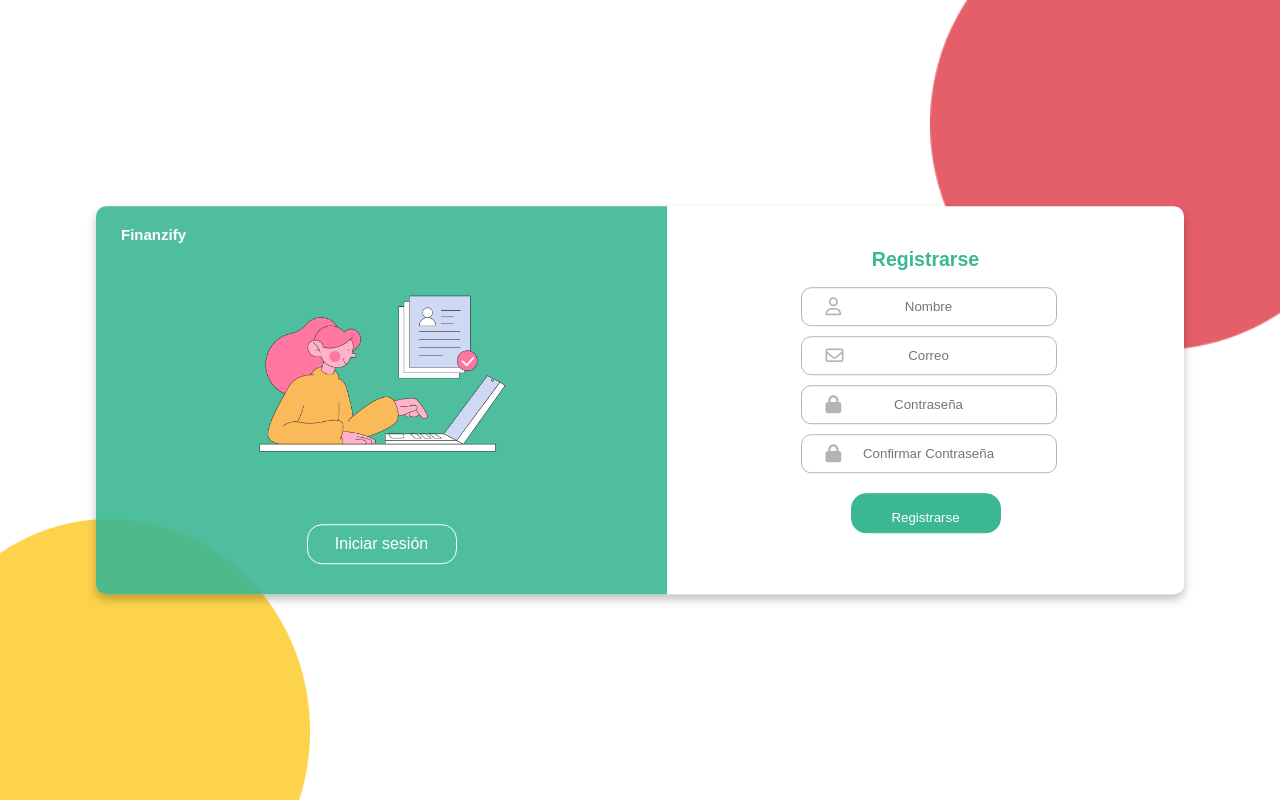
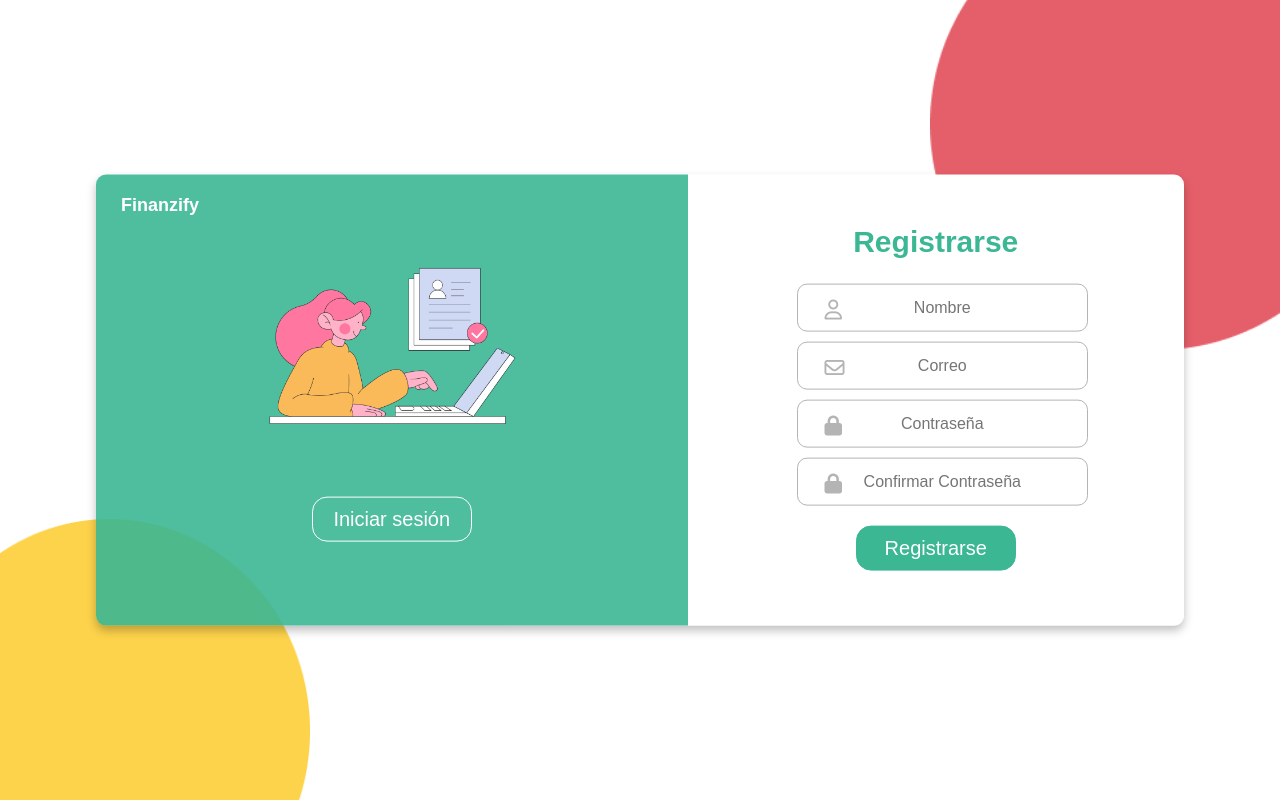
Before and after one commit to Isai1357/ProjectWeb, a plain HTML site: page registro.html in a window 1280 px wide. Drawn offline with Linux system fonts and the light colour scheme.

Commit message:
Update style.css

```diff
--- a/style.css
+++ b/style.css
@@ -14,22 +14,23 @@
 
 .left_title{
     text-align: center;
-    font-size: 30px;
-    padding:  5% 30px 0px;
+    font-size: 35px;
+    padding:  2% 5% 0px;
     display: block;
+
 }
 
 .left_question{
     text-align: center;
-    font-size: 15px;
-    padding: 0px 10%;
+    font-size: 18px;
+    padding: 3% 10%;
 }
 
 
 .button{
     border: 1px solid white;
-    width: 150px;
-    height: 40px;
+    width: 160px;
+    height: 45px;
     border-radius: 15px;
     display: inline-block;
     text-decoration: none;
@@ -38,17 +39,17 @@
     color: white;
     display: block;
     margin: 20px auto 30px;
-    padding-top: 10px;
+    font-size: 20px;
 }
 
 .p_relative{
     position: relative;
-    width: 250px;
+    width: 70%;
     margin: 10px auto;
 }
 
 .icon{
-    font-size: 18px;
+    font-size: 20px;
     position: absolute;
     left: 10%;
     bottom: 25%;
@@ -79,9 +80,8 @@
 }
 
 .left h1{
-
     position: relative;
-    font-size: 15px;
+    font-size: 18px;
     left: 25px;
     margin: 20px 0px 0px;
 }
@@ -94,7 +94,8 @@
     text-align: center;
     display: block;
     width: 100%;
-
+    font-size: 16px;
+    padding: 2%;
 }
 
 .left{
@@ -121,7 +122,7 @@
 .right h2{
     text-align: center;
     color: #3BB794;
-
+    font-size: 30px;
 }
 
 .EllipseRed {
@@ -150,3 +151,11 @@
     transform: translate(-50%, -50%);
 
   }
+
+  .save_image{
+    height: 50%;
+  }
+
+  .right{
+    font-size: 16px;
+  }
```
